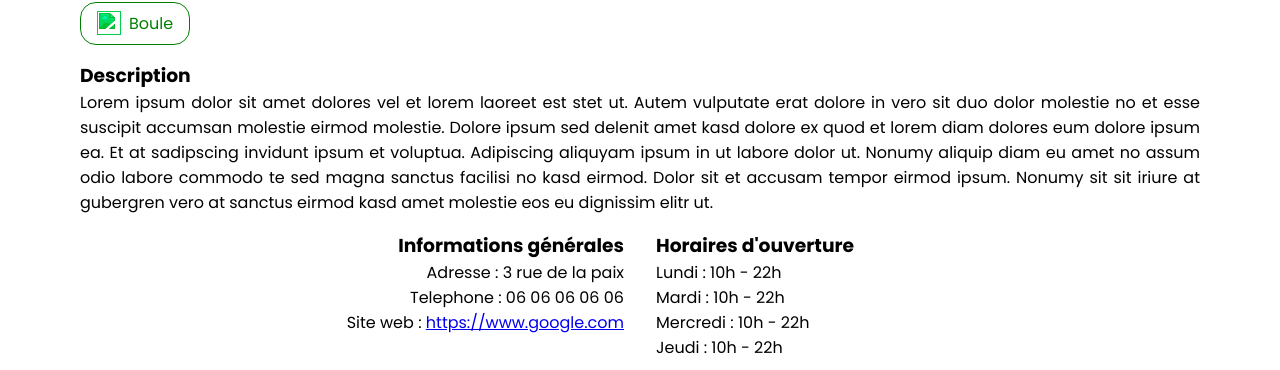
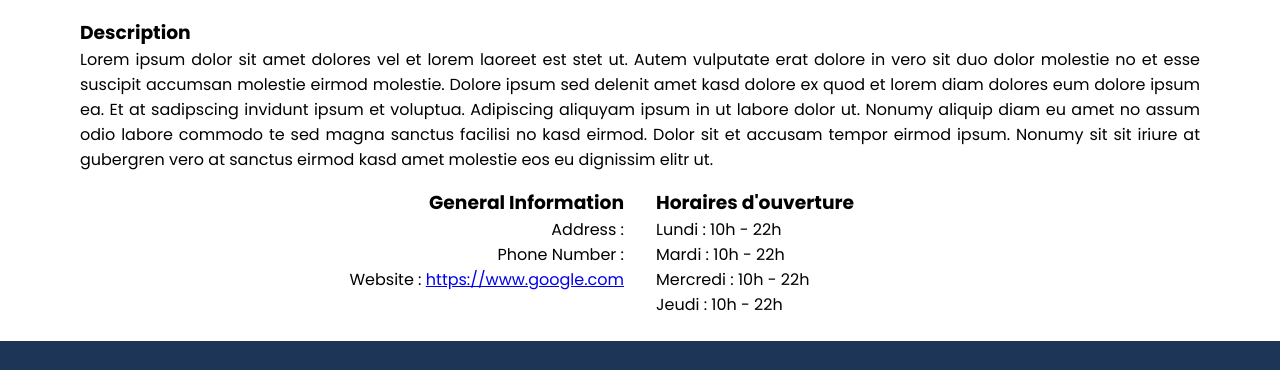
Before and after one commit to WB-44/BonApp, a website: page client/place.html in a window 1280 px wide. Shown: the part 389-759 px from the top of the page. Drawn offline with Linux system fonts and the light colour scheme; a web font is replaced by a local one.

Commit message:
Suppression du tag de la template

```diff
--- a/client/place.html
+++ b/client/place.html
@@ -4,6 +4,8 @@
     <meta charset="UTF-8">
     <link rel="stylesheet" href="css/style.css">
     <link rel="stylesheet" href="css/place.css">
+
+    <script defer src="script/init_place_page.js"></script>
 
     <title>BonApp</title>
     <link rel="icon" type="image/x-icon" href="image/favicon.svg">
@@ -29,17 +31,12 @@
                 <div id="text-content">
                     <div id="place-name-container">
                         <h1 id="place-name">Place name</h1>
-                        <h2 id="place-distance">Distance</h2>
+                        <!-- <h2 id="place-distance">Distance</h2> -->
                     </div>
                 </div>
             </div>
 
-            <div id="tags">
-                <div class="tag">
-                    <img src="image/activities/boule.svg">
-                    <p>Boule</p>
-                </div>
-            </div>
+            <div id="tags"></div>
 
             <div id="place-description">
                 <h3>Description</h3>
@@ -48,10 +45,10 @@
 
             <div id="place-information">
                 <div id="general-information">
-                    <h3>Informations générales</h3>
-                    <p>Adresse : 3 rue de la paix</p>
-                    <p>Telephone : 06 06 06 06 06</p>
-                    <p>Site web : <a href="https://www.google.com">https://www.google.com</a></p>
+                    <h3>General Information</h3>
+                    <p id="address">Address : </p>
+                    <p id="phone-number">Phone Number : </p>
+                    <p id="website">Website : <a href="https://www.google.com">https://www.google.com</a></p>
                 </div>
                 <div id="opening-hours">
                     <h3>Horaires d'ouverture</h3>
```
